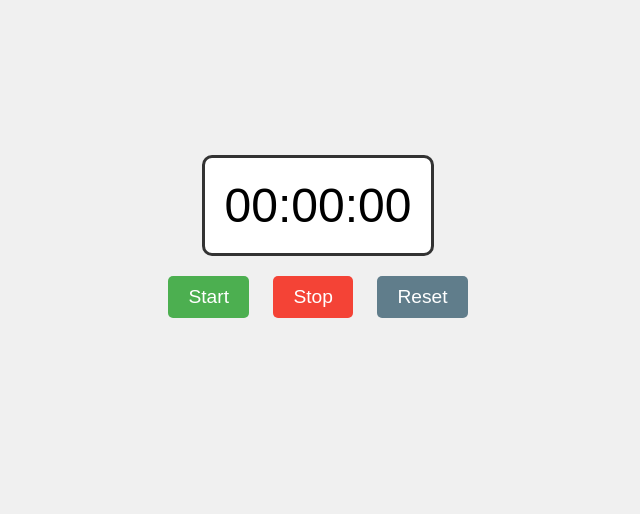
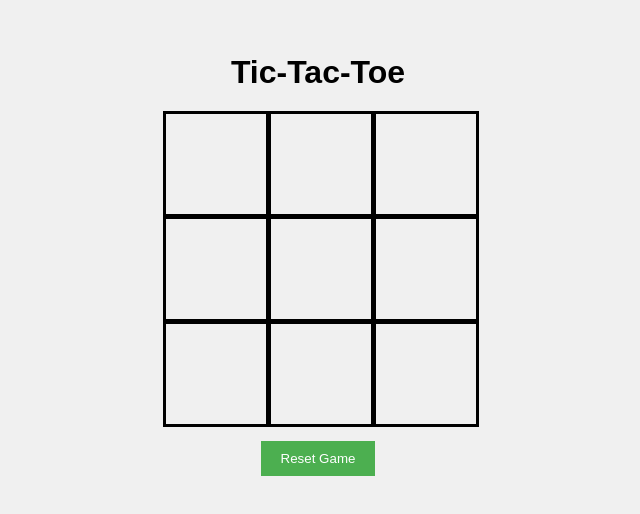
Before and after one commit to NishaAligithub/web-projects, a plain HTML site: page index.html in a window 1280 px wide. Shown: the part 154-668 px from the top of the page, without its empty margins (322-962 px from the left). Drawn offline with Linux system fonts and the light colour scheme.

Commit message:
Add files via upload
this is a tic-tac-toe web application

```diff
--- a/index.html
+++ b/index.html
@@ -1,10 +1,9 @@
 <!DOCTYPE html>
 <html lang="en">
-
 <head>
     <meta charset="UTF-8">
     <meta name="viewport" content="width=device-width, initial-scale=1.0">
-    <title>Stopwatch</title>
+    <title>Tic-Tac-Toe</title>
     <style>
         body {
             font-family: sans-serif;
@@ -16,120 +15,123 @@
             background-color: #f0f0f0;
         }
 
-        #stopwatch {
-            font-size: 3em;
-            padding: 20px;
-            border: 3px solid #333;
-            border-radius: 10px;
+        h1 {
             margin-bottom: 20px;
-            background-color: #fff;
         }
 
-        button {
-            padding: 10px 20px;
-            margin: 0 10px;
-            font-size: 1.2em;
-            border: none;
-            border-radius: 5px;
+        #board {
+            display: grid;
+            grid-template-columns: repeat(3, 100px);
+            grid-template-rows: repeat(3, 100px);
+            gap: 5px;
+        }
+
+        .cell {
+            width: 100px;
+            height: 100px;
+            border: 3px solid #000;
+            display: flex;
+            align-items: center;
+            justify-content: center;
+            font-size: 60px;
             cursor: pointer;
         }
 
-        .start {
+        .cell:hover {
+            background-color: #eee;
+        }
+
+        #reset-button {
+            padding: 10px 20px;
+            margin-top: 20px;
             background-color: #4CAF50;
             color: white;
+            border: none;
+            cursor: pointer;
         }
 
-        .stop {
-            background-color: #f44336;
-            color: white;
-        }
+        @media screen and (max-width: 400px) {
+            #board {
+                grid-template-columns: repeat(3, 80px);
+                grid-template-rows: repeat(3, 80px);
+            }
 
-        .reset {
-            background-color: #607D8B;
-            color: white;
-        }
-
-        #lapTimes {
-            margin-top: 20px;
-            list-style: none;
-            padding: 0;
-        }
-
-        #lapTimes li {
-            margin-bottom: 5px;
+            .cell {
+                width: 80px;
+                height: 80px;
+                font-size: 40px;
+            }
         }
     </style>
 </head>
+<body>
+    <h1>Tic-Tac-Toe</h1>
+    <div id="board"></div>
+    <button id="reset-button">Reset Game</button>
+    <script>
+        const board = document.getElementById('board');
+        let currentPlayer = 'X';
+        let gameBoard = ['', '', '', '', '', '', '', '', ''];
+        let gameActive = true;
 
-<body>
-    <div id="stopwatch">00:00:00</div>
-    <div>
-        <button class="start" onclick="startStopWatch()">Start</button>
-        <button class="stop" onclick="stopWatch()" disabled>Stop</button>
-        <button class="reset" onclick="resetStopWatch()" disabled>Reset</button>
-    </div>
-    <ul id="lapTimes"></ul>
-    <script>
-        let startTime;
-        let elapsedTime = 0;
-        let timerInterval;
-        let isRunning = false;
-
-        function startStopWatch() {
-            if (!isRunning) {
-                startTime = Date.now() - elapsedTime;
-                timerInterval = setInterval(updateStopWatch, 10);
-                isRunning = true;
-                document.querySelector('.start').disabled = true;
-                document.querySelector('.stop').disabled = false;
-                document.querySelector('.reset').disabled = false;
+        function createBoard() {
+            for (let i = 0; i < 9; i++) {
+                const cell = document.createElement('div');
+                cell.classList.add('cell');
+                cell.setAttribute('data-index', i);
+                cell.addEventListener('click', handleCellClick);
+                board.appendChild(cell);
             }
         }
 
-        function stopWatch() {
-            clearInterval(timerInterval);
-            isRunning = false;
-            document.querySelector('.start').disabled = false;
-            document.querySelector('.stop').disabled = true;
-            document.querySelector('.reset').disabled = false;
+        function handleCellClick(event) {
+            const index = parseInt(event.target.getAttribute('data-index'));
+
+            if (gameActive && gameBoard[index] === '') {
+                gameBoard[index] = currentPlayer;
+                event.target.textContent = currentPlayer;
+                checkWin();
+                currentPlayer = currentPlayer === 'X' ? 'O' : 'X';
+            }
         }
 
-        function resetStopWatch() {
-            clearInterval(timerInterval);
-            elapsedTime = 0;
-            isRunning = false;
-            document.getElementById('stopwatch').textContent = '00:00:00';
-            document.getElementById('lapTimes').innerHTML = '';
-            document.querySelector('.start').disabled = false;
-            document.querySelector('.stop').disabled = true;
-            document.querySelector('.reset').disabled = true;
+        function checkWin() {
+            const winConditions = [
+                [0, 1, 2],
+                [3, 4, 5],
+                [6, 7, 8],
+                [0, 3, 6],
+                [1, 4, 7],
+                [2, 5, 8],
+                [0, 4, 8],
+                [2, 4, 6]
+            ];
+
+            for (let i = 0; i < winConditions.length; i++) {
+                const [a, b, c] = winConditions[i];
+                if (gameBoard[a] && gameBoard[a] === gameBoard[b] && gameBoard[a] === gameBoard[c]) {
+                    alert(`Player ${gameBoard[a]} wins!`);
+                    gameActive = false;
+                    return;
+                }
+            }
+
+            if (!gameBoard.includes('')) {
+                alert('It\'s a draw!');
+                gameActive = false;
+            }
         }
 
-        function updateStopWatch() {
-            elapsedTime = Date.now() - startTime;
-            let formattedTime = formatTime(elapsedTime);
-            document.getElementById('stopwatch').textContent = formattedTime;
+        function resetGame() {
+            currentPlayer = 'X';
+            gameBoard = ['', '', '', '', '', '', '', '', ''];
+            gameActive = true;
+            board.innerHTML = '';
+            createBoard();
         }
 
-        function formatTime(milliseconds) {
-            const totalSeconds = Math.floor(milliseconds / 1000);
-            const minutes = Math.floor(totalSeconds / 60);
-            const seconds = totalSeconds % 60;
-            const millisecondsPart = Math.floor((milliseconds % 1000) / 10);
-
-            return pad(minutes) + ':' + pad(seconds) + ':' + pad(millisecondsPart);
-        }
-
-        function pad(number) {
-            return (number < 10 ? '0' : '') + number;
-        }
-
-        function recordLap() {
-            const lapTime = document.createElement('li');
-            lapTime.textContent = document.getElementById('stopwatch').textContent;
-            document.getElementById('lapTimes').appendChild(lapTime);
-        }
+        document.getElementById('reset-button').addEventListener('click', resetGame);
+        createBoard();
     </script>
 </body>
-
 </html>
```
